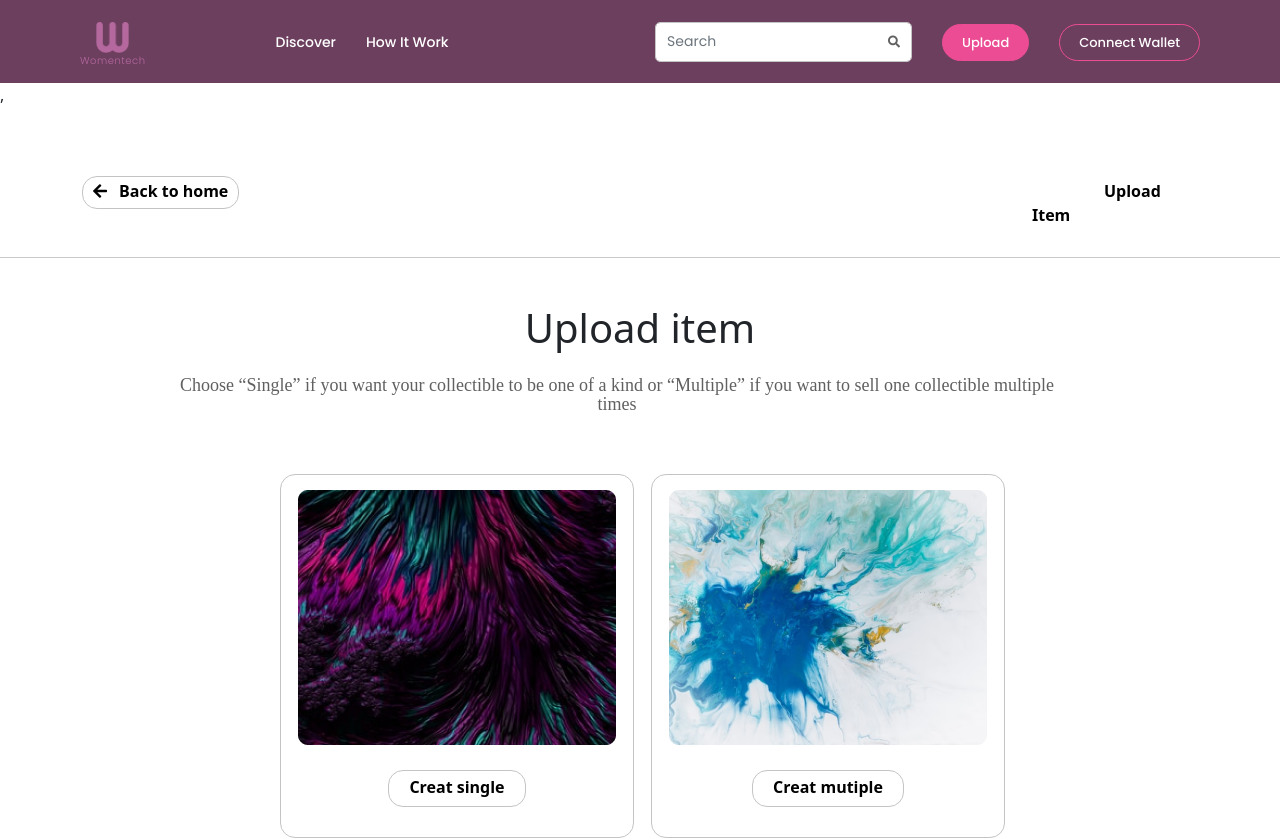
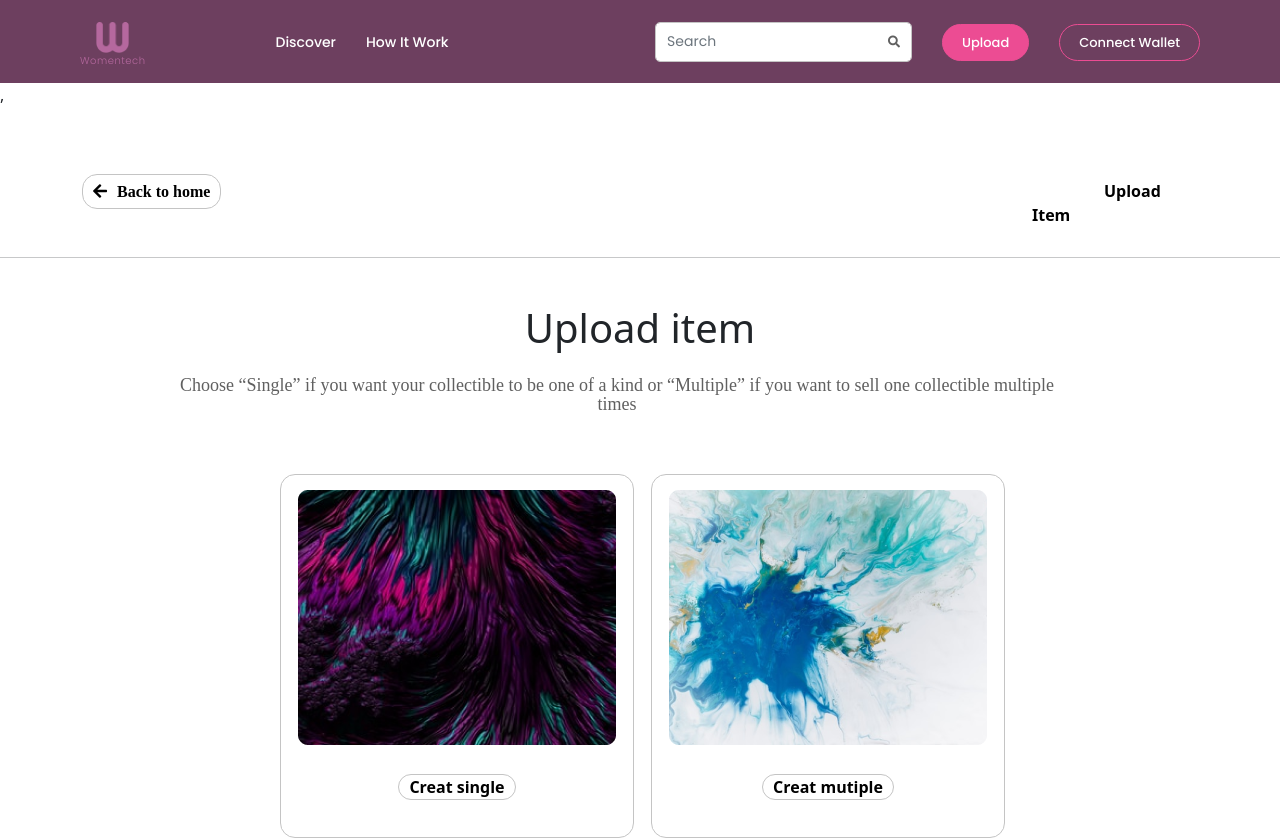
Before and after one commit to vovantruong/24-11-21-ntf-market, a React (Create React App) app: page / in a window 1280 px wide. Shown: the top 839 px of the page. Built offline with nearby package versions, Linux system fonts and the light colour scheme.

Commit message:
update uploadItem v-3

```diff
--- a/src/assets/css/UploadItem.css
+++ b/src/assets/css/UploadItem.css
@@ -11,19 +11,23 @@
     margin-top: 72px;
     margin-bottom: 30px;
 }
-
-#uploaditem .ContentUpload .left_Upload .btnBack .Back{
-    border-radius: var(--bd-radius-input-upload);
-    border: var(--bd-input-upload);
-    text-decoration: initial;
-    color: #000000;
-    padding: 3px 10px;
-    padding-bottom: 6px;
+#uploaditem .ContentUpload .left_Upload .btnBack .Back:hover{
+    background:#a92e71;
+    cursor: default;
+    border: 1px solid #c4c4c4;
+    border-radius: 15px;
+    padding: 5px 0px;
 }
 #uploaditem .ContentUpload .left_Upload .btnBack .Back .btna{
-    text-decoration: initial;
+    text-decoration: none;
     color: #000000;
-    margin-right: 12px;
+    padding: 5px 10px;
+    padding-bottom: 6px;
+    border-radius: 15px;
+    border: 1px solid #c4c4c4;
+}
+#uploaditem .ContentUpload .left_Upload .btnBack .Back .btna b{
+    padding-left: 10px;
 }
 #uploaditem .Upload_Item{
     margin-top: 30px;
@@ -90,12 +94,17 @@ margin-left: 17px;
     border: var(--bd-input-upload);
     text-decoration: initial;
     color: #000000;
-    padding: 5px 20px;
-    padding-bottom: 8px;
+    padding: 1px 10px;
 }
 #uploaditem .Center_upload .Creat .creat_single_mutiple{
     margin-top: 30px;
     margin-bottom: 20px;
+}
+#uploaditem .Center_upload .Creat .creat_single_mutiple .single_mutiple:hover{
+    background: #a92e71;
+    position: relative;
+    border-radius: 15px;
+    cursor: default;
 }
 #uploaditem .Center_upload .confirmation{
 color: #606060;
--- a/src/components/ContentUploadItem/UploadItem_content.jsx
+++ b/src/components/ContentUploadItem/UploadItem_content.jsx
@@ -13,7 +13,7 @@ function UploadItem() {
                         <Col className="left_Upload" lg={3} md={6}>
                             <div className="btnBack">
                                 <a className="Back" href="/back">
-                                    <a class="btna" href="/btna"><i class="fas fa-arrow-left"></i></a><b>Back to home</b>
+                                    <a class="btna" href="/btna"><i class="fas fa-arrow-left"><b>Back to home</b></i> </a>
                                 </a>
                             </div>
                         </Col>
@@ -49,7 +49,9 @@ function UploadItem() {
                                                         <Image src={single} />
                                                     </div>
                                                     <div className="creat_single_mutiple">
-                                                        <a href="creat_single"> <b>Creat single</b></a>
+                                                        <div className="single_mutiple">
+                                                            <a href="creat_single"> <b>Creat single</b></a>
+                                                        </div>
                                                     </div>
                                                 </Col>
                                                 <Col className="mutiple" lg={5} md={6}>
@@ -57,7 +59,9 @@ function UploadItem() {
                                                         <Image src={mutiple} />
                                                     </div>
                                                     <div className="creat_single_mutiple">
-                                                        <a href="creat_mutiple"> <b>Creat mutiple</b></a>
+                                                        <div className="single_mutiple">
+                                                            <a href="creat_mutiple"> <b>Creat mutiple</b></a>
+                                                        </div>
                                                     </div>
                                                 </Col>
                                             </Row>
```
